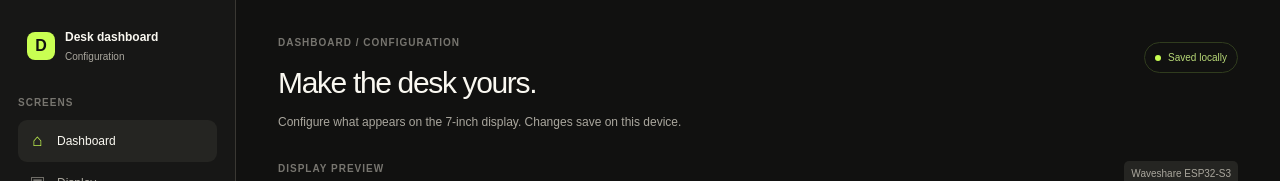
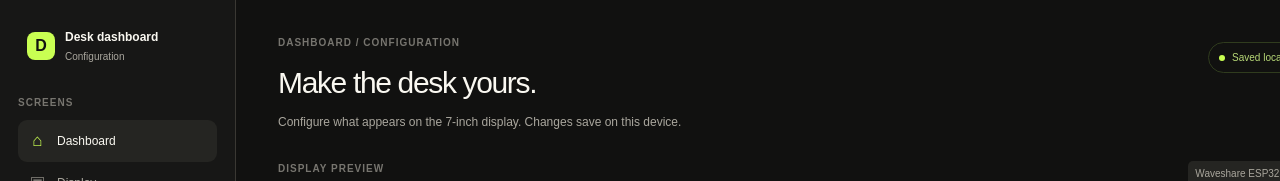
Before and after one commit to nunoscamorim/Desk, a Next.js app: page /admin in a window 1280 px wide. Shown: the top 181 px of the page. Built offline with nearby package versions, Linux system fonts and the light colour scheme; no server answers.

Commit message:
Align admin controls to preview canvas

```diff
--- a/app/globals.css
+++ b/app/globals.css
@@ -117,13 +117,13 @@ button { font: inherit; }
 .admin-eyebrow { margin: 0 0 10px; color: #77756f; font-size: 10px; font-weight: 700; letter-spacing: .1em; text-transform: uppercase; }
 .admin-screens { padding-bottom: 27px; border-bottom: 1px solid var(--line); }.admin-screen { display: flex; align-items: center; gap: 11px; min-height: 42px; padding: 0 11px; border-radius: 9px; color: var(--muted); font-size: 12px; text-decoration: none; }.admin-screen span { width: 17px; color: #77756f; font-size: 17px; text-align: center; }.admin-screen.active { background: #252522; color: var(--ink); }.admin-screen.active span { color: var(--lime); }
 .admin-integrations { padding: 27px 11px; }.integration-row { display: grid; grid-template-columns: 8px 1fr auto; gap: 8px; align-items: center; min-height: 34px; color: #c5c2b9; font-size: 11px; }.integration-dot { width: 7px; height: 7px; border-radius: 50%; background: #68665f; }.integration-dot.connected { background: var(--lime); box-shadow: 0 0 0 3px #33401e; }.integration-status { color: #77756f; font-size: 9px; }.admin-back { margin-top: auto; padding: 10px; color: #77756f; font-size: 11px; text-decoration: none; }.admin-back:hover { color: var(--ink); }
-.admin-content { width: calc(100% - 236px); max-width: 1420px; padding: 35px 42px 45px; }.admin-header { display: flex; align-items: flex-start; justify-content: space-between; max-width: 1350px; }.admin-header h1 { margin: 0 0 8px; font-size: 30px; letter-spacing: -.045em; }.admin-header > div > p:last-child { margin: 0; color: var(--muted); font-size: 12px; }.local-badge { display: inline-flex; align-items: center; gap: 7px; margin-top: 7px; padding: 7px 10px; border: 1px solid #303c1e; border-radius: 99px; color: #b8d977; font-size: 10px; }.local-badge span { width: 6px; height: 6px; border-radius: 50%; background: var(--lime); }
-.admin-workspace { display: grid; grid-template-columns: 326px minmax(540px, 1fr); grid-template-rows: auto auto auto auto auto; gap: 18px; margin-top: 30px; max-width: 1350px; }.admin-panel { min-height: 690px; padding: 22px; border: 1px solid var(--line); border-radius: 16px; background: #181817; }.panel-heading { display: flex; align-items: flex-start; justify-content: space-between; gap: 10px; }.panel-heading h2 { margin: 0; font-size: 16px; letter-spacing: -.02em; }.panel-heading > span { color: var(--muted); font-size: 10px; white-space: nowrap; }.hardware-chip { padding: 5px 7px; border-radius: 5px; background: #252522; color: #aaa79d !important; }
+.admin-content { width: calc(100% - 236px); max-width: none; overflow-x: auto; padding: 35px 42px 45px; }.admin-header { display: flex; align-items: flex-start; justify-content: space-between; width: 1024px; }.admin-header h1 { margin: 0 0 8px; font-size: 30px; letter-spacing: -.045em; }.admin-header > div > p:last-child { margin: 0; color: var(--muted); font-size: 12px; }.local-badge { display: inline-flex; align-items: center; gap: 7px; margin-top: 7px; padding: 7px 10px; border: 1px solid #303c1e; border-radius: 99px; color: #b8d977; font-size: 10px; }.local-badge span { width: 6px; height: 6px; border-radius: 50%; background: var(--lime); }
+.admin-workspace { display: grid; grid-template-columns: 1024px; grid-template-rows: auto auto auto auto auto; gap: 18px; width: 1024px; margin-top: 30px; }.admin-panel { min-height: 690px; padding: 22px; border: 1px solid var(--line); border-radius: 16px; background: #181817; }.panel-heading { display: flex; align-items: flex-start; justify-content: space-between; gap: 10px; }.panel-heading h2 { margin: 0; font-size: 16px; letter-spacing: -.02em; }.panel-heading > span { color: var(--muted); font-size: 10px; white-space: nowrap; }.hardware-chip { padding: 5px 7px; border-radius: 5px; background: #252522; color: #aaa79d !important; }
 .admin-workspace .widgets-panel { display: contents; }.admin-workspace .widgets-panel > .panel-heading { grid-column: 1 / -1; grid-row: 4; }.admin-workspace .widget-list { grid-column: 1 / -1; grid-row: 5; display: grid; grid-template-columns: repeat(5, minmax(0, 1fr)); gap: 8px; }.admin-workspace .preview-panel { grid-column: 1 / -1; grid-row: 1 / span 3; }.admin-workspace .widget-settings { grid-column: 1 / -1; grid-row: 6; margin-top: 0; padding: 18px; border: 1px solid var(--line); border-radius: 12px; background: var(--panel); }
 .widget-list { margin-top: 18px; }.widget-row { width: 100%; display: grid; grid-template-columns: 28px 1fr 36px; gap: 10px; align-items: center; min-height: 57px; border: 1px solid transparent; border-radius: 10px; padding: 8px 9px; background: transparent; color: var(--ink); text-align: left; cursor: pointer; touch-action: manipulation; }.widget-row:hover, .widget-row.selected { border-color: #383833; background: #222220; }.widget-symbol { width: 26px; height: 26px; display: grid; place-items: center; border-radius: 7px; background: #2b2a27; color: #c5c2b9; font-size: 15px; }.symbol-meeting { color: var(--lime); }.symbol-music { color: #ef9bb0; }.widget-copy { display: flex; flex-direction: column; gap: 4px; }.widget-copy strong { font-size: 12px; }.widget-copy small { color: var(--muted); font-size: 10px; }.toggle { width: 30px; height: 17px; padding: 2px; border-radius: 99px; background: #383733; }.toggle span { display: block; width: 13px; height: 13px; border-radius: 50%; background: #96948e; transition: transform .15s ease; }.toggle.on { background: var(--lime); }.toggle.on span { transform: translateX(13px); background: #111; }
 .widget-settings { margin-top: 20px; padding: 17px 0 0; border-top: 1px solid var(--line); }.widget-settings h3 { margin: 0 0 16px; font-size: 14px; }.widget-settings label { display: block; color: #b5b2aa; font-size: 10px; }.widget-settings input { width: 100%; height: 38px; margin-top: 7px; border: 1px solid #393834; border-radius: 8px; padding: 0 10px; outline: 0; background: #111110; color: var(--ink); font: inherit; font-size: 12px; }.widget-settings input:focus { border-color: var(--lime); }.settings-note { margin: 9px 0 0; color: #77756f; font-size: 10px; line-height: 1.45; }
 .preview-panel { min-height: 0; overflow: visible; border: 0; padding: 0; background: transparent; }.admin-preview { margin-top: 25px; overflow-x: auto; }.admin-preview-canvas { position: relative; width: 1024px; height: 600px; overflow: hidden; border: 1px solid #363631; border-radius: 10px; background: #151412; }.admin-preview-canvas .dashboard { transform: none; transform-origin: top left; }.preview-caption { display: block; margin-top: 9px; color: #77756f; font-size: 10px; }.preview-loading { display: grid; place-items: center; height: 600px; color: var(--muted); font-size: 12px; }
-@media (max-width: 1100px) { .admin-content { padding: 28px 22px; }.admin-workspace { grid-template-columns: 290px minmax(0, 1fr); }.admin-sidebar { width: 210px; flex-basis: 210px; }.admin-content { width: calc(100% - 210px); } }
+@media (max-width: 1100px) { .admin-content { padding: 28px 22px; }.admin-workspace { grid-template-columns: 1024px; }.admin-sidebar { width: 210px; flex-basis: 210px; }.admin-content { width: calc(100% - 210px); } }
 @media (max-width: 760px) { .screen-grid { grid-template-columns: 1fr; height: auto; }.screen-grid .card { min-height: 190px; }.dashboard-grid { grid-template-columns: repeat(2, minmax(0, 1fr)); }.dashboard { transform-origin: top left; } }
 @media (min-width: 1200px) { .admin-preview-canvas .dashboard { --preview-scale: 1; } }
 .accent-setting { display: flex !important; align-items: center; justify-content: space-between; margin-top: 16px; }.accent-setting input[type="color"] { width: 46px; height: 30px; margin-top: 0; padding: 3px; cursor: pointer; }
```
